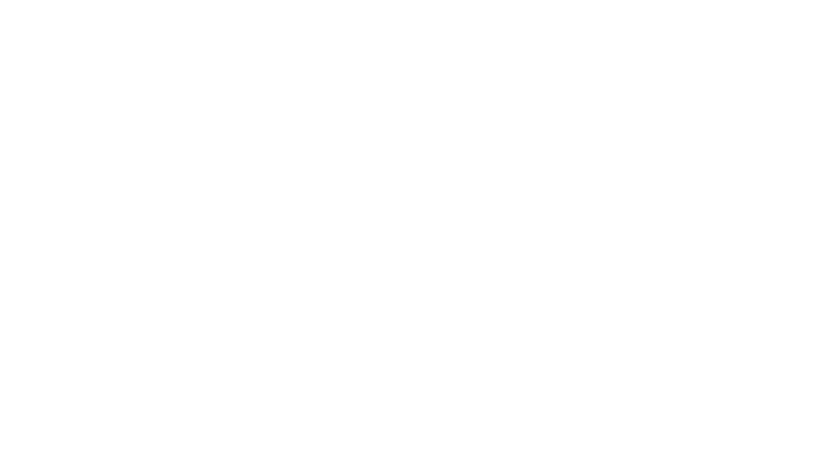
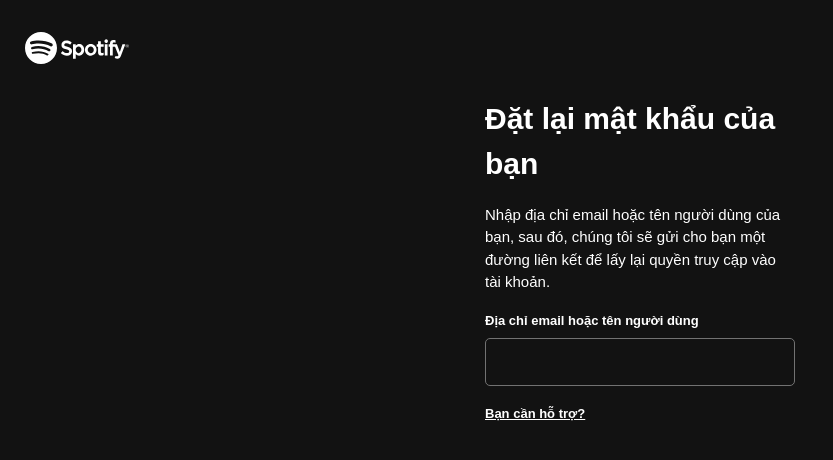
Before and after one commit to Khan9Tran/spotify, a React (Create React App) app in the folder client/: page /password-reset in a window 1280 px wide. Before the commit this address had no page. Shown: the top 460 px of the page, without its empty margins (0-833 px from the left). Built offline with nearby package versions, Linux system fonts and the light colour scheme.

Commit message:
them quên pass

```diff
--- /dev/null
+++ b/client/src/pages/password/forgotPassword.jsx
@@ -0,0 +1,37 @@
+import { useState } from "react"
+import Logo from "../../components/logoAndText"
+import Input from "../../components/input";
+import './forgotPassword.css'
+
+export const ForgotPassword = () => {
+    const [email, setEmail] = useState('');
+    const [inputError, setInputError] = useState(false);
+
+    return (
+        <div className="wrapper bg-black-secondary w-screen min-h-screen flex flex-col overflow-y-auto items-center ">
+            <div className="wrapper--header w-full h-[96px] flex items-center pl-7">
+                <Logo/>
+            </div>
+
+            <div className="wrapper--body w-[310px] auto">
+                <h1 className="text-white-primary sm:text-[30px] font-bold mb-5">
+                Đặt lại mật khẩu của bạn
+                </h1>
+                <h2 className="sm:text-[15px]">
+                    Nhập địa chỉ email hoặc tên người dùng của bạn, sau đó, chúng tôi sẽ gửi cho bạn một đường liên kết để lấy lại quyền truy cập vào tài khoản.
+                </h2>
+                <h1 className="sm:text-[13px] font-bold mt-5 mb-2">
+                    Địa chỉ email hoặc tên người dùng
+                </h1>
+                <form>
+                    <div className="mb-5">
+                        <Input type={'email'} placeholder={''} width={'100%'} height={'48px'} radius={'5px'} padding={'0 10px'} fontSize={'15px'} borderWidth={'1.5px'} changeBorderColor={true} borderColor={'border-gray-dark'} borderColorForcused={'border-white-primary'} borderColorError={'border-red-light'} onChange={(event) => {setEmail(event.target.value)}} handleInputError={(event)=> {setInputError(event.target.value)}}/>
+                    </div>
+                </form>
+                <a href="" className="sm:text-[13px] underline font-semibold">
+                    Bạn cần hỗ trợ?
+                </a>
+            </div>
+        </div>
+    )
+}
--- a/client/src/routes/routes.js
+++ b/client/src/routes/routes.js
@@ -3,6 +3,7 @@
 import {Home} from "../pages/home/home";
 import {Login} from "../pages/login/login";
 import {Register} from "../pages/register/register";
+import { ForgotPassword } from "../pages/password/forgotPassword";
 
 function AppRoutes(){
     return (
@@ -10,6 +11,7 @@
             <Route path="/" element={<Home />} />
             <Route path="/login" element={<Login />} />
             <Route path="/register" element={<Register />} />
+            <Route path="/password-reset" element={<ForgotPassword/>} />
         </Routes>
     )
 }
```
Also changed, not shown: client/src/pages/password/forgotPassword.css (added).
